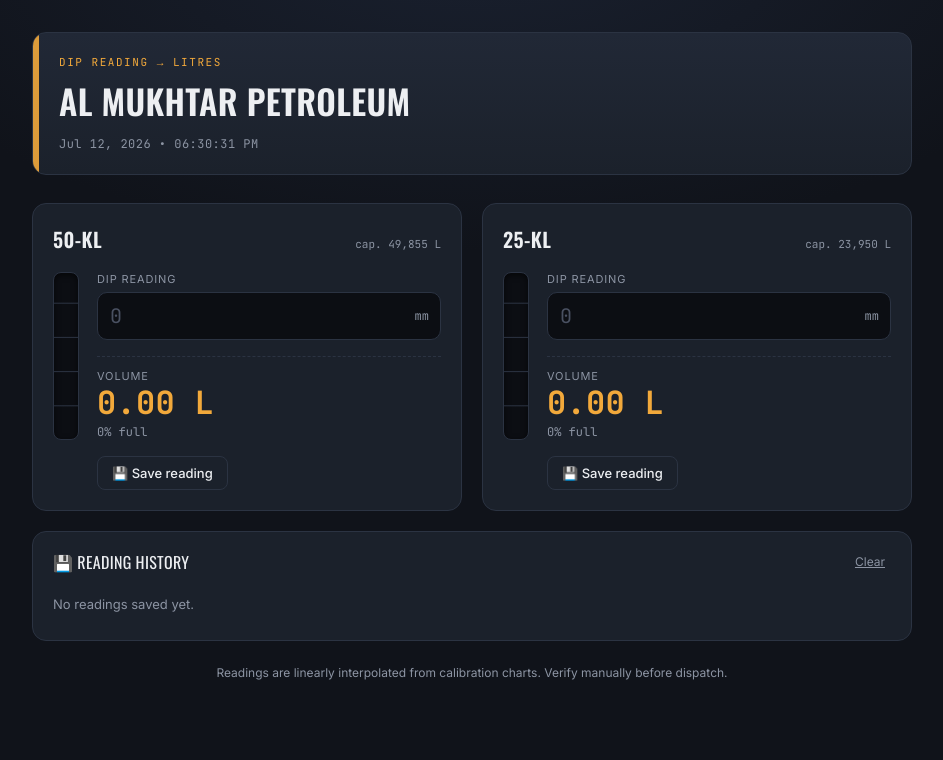
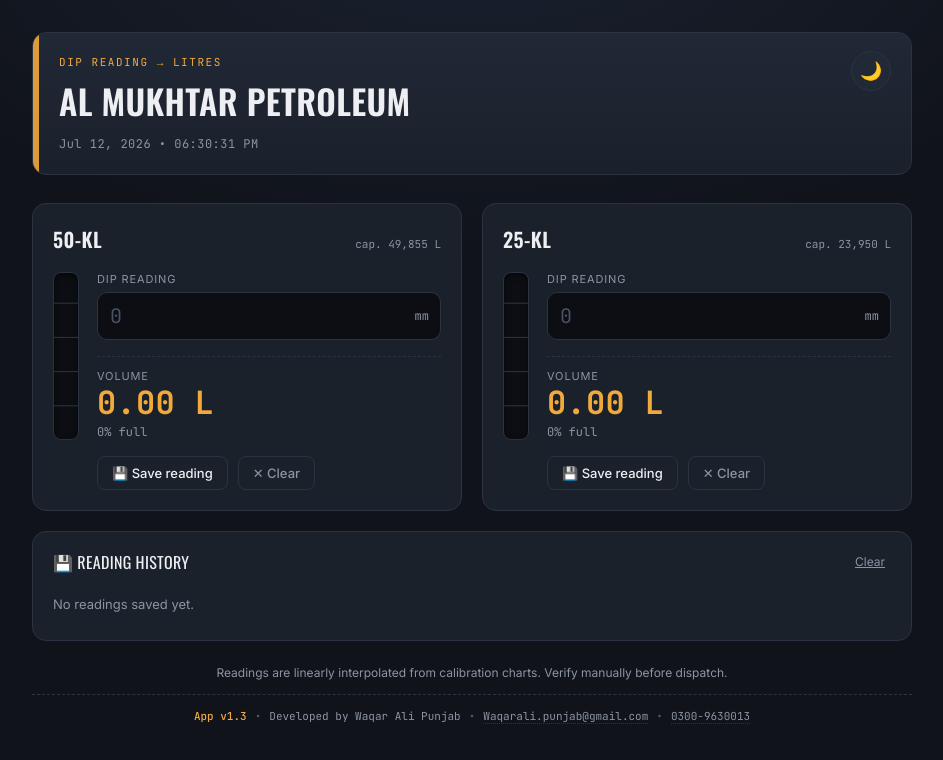
Before and after one commit to waqaralipunjab/Fuel-Tank-Dip-Calculator, a plain HTML site: page index.html in a window 1280 px wide. Shown: the whole page, without its empty margins (168-1111 px from the left). Drawn offline with nearby package versions, Linux system fonts and the light colour scheme.

Commit message:
Add files via upload

```diff
--- a/index.html
+++ b/index.html
@@ -17,6 +17,9 @@
 
 <header class="site-head">
   <div class="plate">
+    <button type="button" class="theme-toggle" id="themeToggle" onclick="toggleTheme()" aria-label="Toggle dark/light theme">
+      <span id="themeIcon">🌙</span>
+    </button>
     <span class="plate-eyebrow">Dip Reading → Litres</span>
     <h1>Al Mukhtar Petroleum</h1>
     <div class="plate-clock" id="clock">—</div>
@@ -54,7 +57,10 @@
           <span id="p50" class="readout-pct">0% full</span>
         </div>
 
-        <button type="button" class="save-btn" onclick="saveReading('t50','50-KL')">💾 Save reading</button>
+        <div class="btn-row">
+          <button type="button" class="save-btn" onclick="saveReading('t50','50-KL')">💾 Save reading</button>
+          <button type="button" class="clear-btn" onclick="clearInput('t50',tank50,'r50')">✕ Clear</button>
+        </div>
       </div>
     </div>
   </section>
@@ -88,7 +94,10 @@
           <span id="p25" class="readout-pct">0% full</span>
         </div>
 
-        <button type="button" class="save-btn" onclick="saveReading('t25','25-KL')">💾 Save reading</button>
+        <div class="btn-row">
+          <button type="button" class="save-btn" onclick="saveReading('t25','25-KL')">💾 Save reading</button>
+          <button type="button" class="clear-btn" onclick="clearInput('t25',tank25,'r25')">✕ Clear</button>
+        </div>
       </div>
     </div>
   </section>
@@ -107,6 +116,16 @@
 
 <footer class="site-foot">
   <span>Readings are linearly interpolated from calibration charts. Verify manually before dispatch.</span>
+
+  <div class="dev-info">
+    <span class="dev-version">App v1.3</span>
+    <span class="dev-sep">•</span>
+    <span class="dev-name">Developed by Waqar Ali Punjab</span>
+    <span class="dev-sep">•</span>
+    <a href="mailto:Waqarali.punjab@gmail.com" class="dev-link">Waqarali.punjab@gmail.com</a>
+    <span class="dev-sep">•</span>
+    <a href="tel:+923009630013" class="dev-link">0300-9630013</a>
+  </div>
 </footer>
 
 <script src="tank50.js"></script>
--- a/script.js
+++ b/script.js
@@ -32,6 +32,14 @@ function calc(id,data,res){
   const pct=Math.max(0,Math.min(100,(x/maxLitres)*100));
   if(gauge) gauge.style.height=pct.toFixed(1)+'%';
   if(pctEl) pctEl.innerText=pct.toFixed(0)+'% full';
+}
+
+/* ---------- Clear a single tank's input ---------- */
+function clearInput(inputId,data,res){
+  const input=document.getElementById(inputId);
+  input.value='';
+  input.focus();
+  calc(inputId,data,res);
 }
 
 /* ---------- Live clock ---------- */
@@ -115,3 +123,25 @@ function renderHistory(){
 }
 
 renderHistory();
+
+/* ---------- Theme toggle ---------- */
+const THEME_KEY='fuelDipTheme';
+
+function applyTheme(theme){
+  document.body.classList.toggle('light-theme',theme==='light');
+  const icon=document.getElementById('themeIcon');
+  if(icon) icon.innerText=theme==='light'?'☀️':'🌙';
+}
+
+function toggleTheme(){
+  const isLight=document.body.classList.contains('light-theme');
+  const next=isLight?'dark':'light';
+  applyTheme(next);
+  try{ localStorage.setItem(THEME_KEY,next); }catch(e){}
+}
+
+(function initTheme(){
+  let saved='dark';
+  try{ saved=localStorage.getItem(THEME_KEY)||'dark'; }catch(e){}
+  applyTheme(saved);
+})();
--- a/style.css
+++ b/style.css
@@ -48,7 +48,7 @@ body{
   border: 1px solid var(--line);
   background: linear-gradient(180deg, var(--panel-raised), var(--panel));
   border-radius: var(--radius);
-  padding: 22px 26px;
+  padding: 22px 64px 22px 26px;
   position: relative;
   overflow: hidden;
 }
@@ -370,6 +370,90 @@ body{
   .history-time{ text-align: left; }
 }
 
+/* ---------- Theme toggle button ---------- */
+.theme-toggle{
+  position: absolute;
+  top: 18px;
+  right: 20px;
+  width: 40px;
+  height: 40px;
+  border-radius: 50%;
+  border: 1px solid var(--line);
+  background: var(--panel-raised);
+  color: var(--text);
+  font-size: 18px;
+  cursor: pointer;
+  display: flex;
+  align-items: center;
+  justify-content: center;
+  transition: border-color .15s ease, transform .15s ease;
+}
+
+.theme-toggle:hover{ border-color: var(--amber); }
+.theme-toggle:active{ transform: scale(.92); }
+
+.plate{ position: relative; }
+
+/* ---------- Button row (Save + Clear) ---------- */
+.btn-row{
+  display: flex;
+  gap: 10px;
+}
+
+.clear-btn{
+  background: transparent;
+  border: 1px solid var(--line);
+  color: var(--text-muted);
+  font-family: var(--font-body);
+  font-size: 13px;
+  font-weight: 500;
+  padding: 8px 14px;
+  border-radius: 8px;
+  cursor: pointer;
+  transition: border-color .15s ease, color .15s ease, background .15s ease;
+}
+
+.clear-btn:hover{
+  border-color: var(--red);
+  color: var(--red);
+  background: rgba(228,87,46,.08);
+}
+
+.clear-btn:active{ background: rgba(228,87,46,.16); }
+
+/* ---------- Light theme ---------- */
+body.light-theme{
+  --bg: #f4f5f7;
+  --bg-grid: #ffffff;
+  --panel: #ffffff;
+  --panel-raised: #ffffff;
+  --line: #dde1e8;
+  --text: #1a1d24;
+  --text-muted: #6b7280;
+  --amber: #c97f1e;
+  --amber-dim: #a8641a;
+  --amber-glow: rgba(201,127,30,.25);
+}
+
+body.light-theme{
+  background:
+    radial-gradient(1200px 600px at 50% -10%, #ffffff 0%, var(--bg) 55%),
+    var(--bg);
+}
+
+body.light-theme .field-input-wrap input,
+body.light-theme .gauge-tube{
+  background: #eef0f3;
+}
+
+body.light-theme .readout-value{
+  color: var(--amber-dim);
+}
+
+body.light-theme .history-row{
+  background: #eef0f3;
+}
+
 /* ---------- Footer ---------- */
 .site-foot{
   width: 100%;
@@ -379,3 +463,40 @@ body{
   color: var(--text-muted);
   text-align: center;
 }
+
+.dev-info{
+  margin-top: 14px;
+  padding-top: 14px;
+  border-top: 1px dashed var(--line);
+  display: flex;
+  flex-wrap: wrap;
+  align-items: center;
+  justify-content: center;
+  gap: 8px;
+  font-family: var(--font-mono);
+  font-size: 11px;
+  color: var(--text-muted);
+}
+
+.dev-version{
+  color: var(--amber);
+  font-weight: 500;
+}
+
+.dev-sep{ opacity: .5; }
+
+.dev-link{
+  color: var(--text-muted);
+  text-decoration: none;
+  border-bottom: 1px dotted var(--line);
+}
+
+.dev-link:hover{
+  color: var(--amber);
+  border-bottom-color: var(--amber);
+}
+
+@media (max-width: 480px){
+  .dev-info{ flex-direction: column; gap: 4px; }
+  .dev-sep{ display: none; }
+}
```
